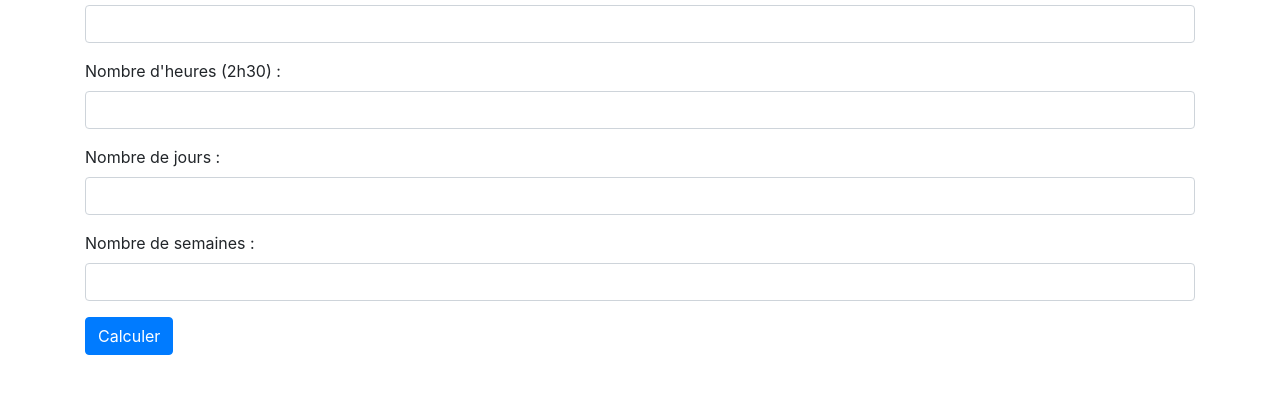
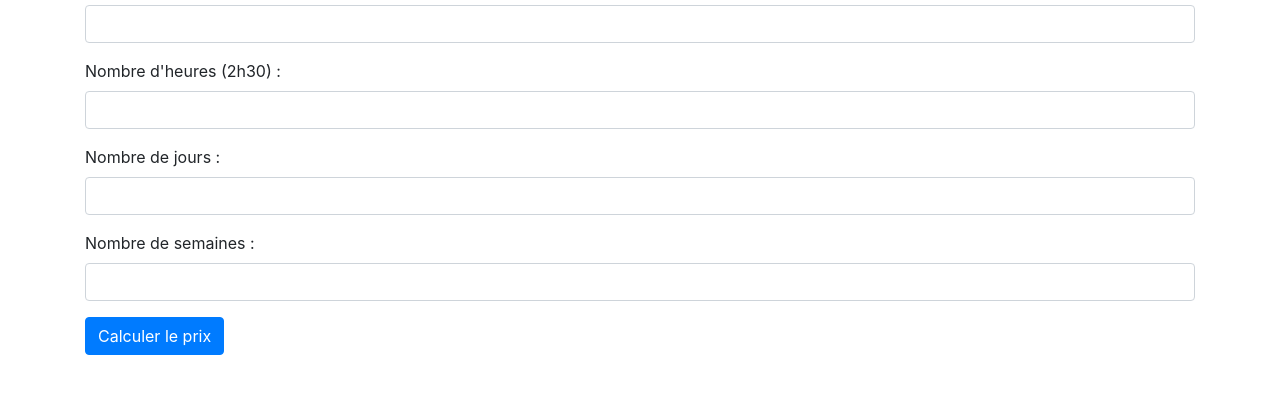
Before and after one commit to yapka/calco, a plain HTML site: page index.html in a window 1280 px wide. Shown: the part 83-476 px from the top of the page. Drawn offline with nearby package versions, Linux system fonts and the light colour scheme.

Commit message:
Update index.html

```diff
--- a/index.html
+++ b/index.html
@@ -26,7 +26,7 @@
                 <label for="inputSemaine">Nombre de semaines :</label>
                 <input type="number" class="form-control" id="inputSemaine" required>
             </div>
-            <button type="submit" class="btn btn-primary">Calculer</button>
+            <button type="submit" class="btn btn-primary">Calculer le prix</button>
         </form>
         <div id="result" class="mt-3"></div>
     </div>
```
